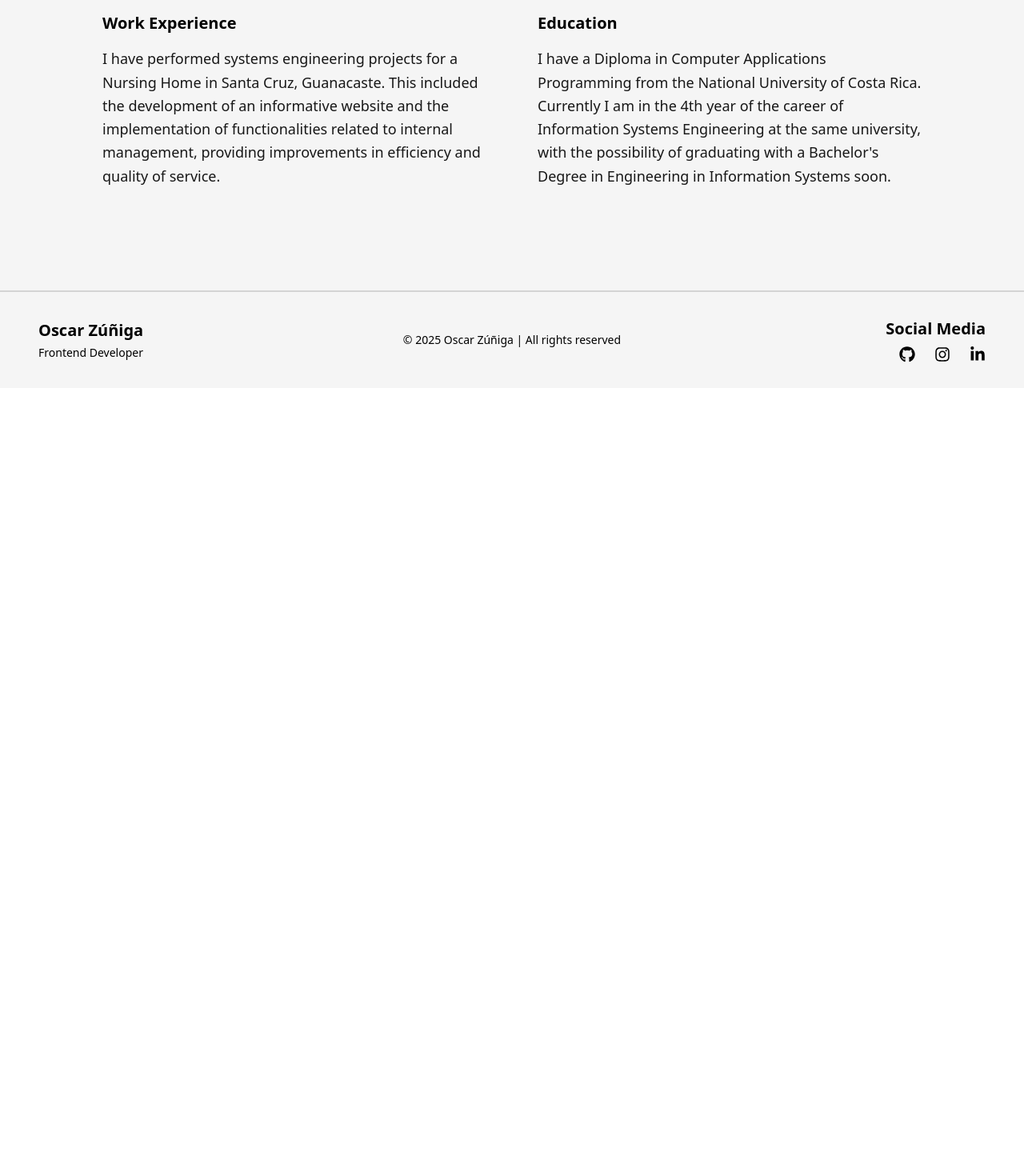
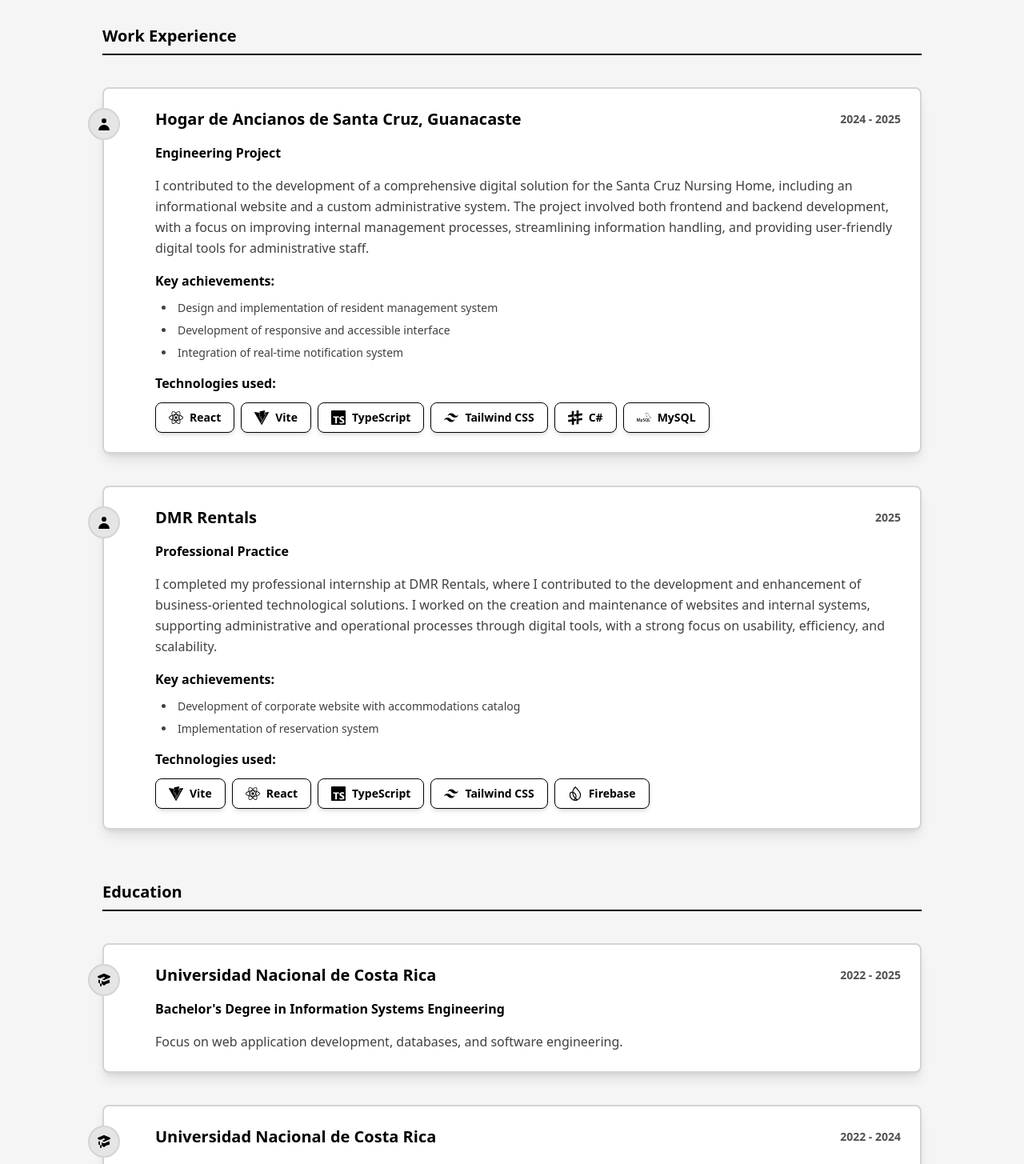
Before and after one commit to TosTar21/Portafolio_TosTar, a React (Vite) app: page /about in a window 1280 px wide. Shown: the part 920-2375 px from the top of the page at 80% size. Before the commit the page ends 1405 px from the top, so only its background shows below. Built offline with nearby package versions, Linux system fonts and the light colour scheme.

Commit message:
feat: update AboutMe section with new work experience and education details; add additional skills and technologies

```diff
--- a/src/components/Sections/AboutMe.tsx
+++ b/src/components/Sections/AboutMe.tsx
@@ -10,6 +10,12 @@ import {
   SiSupabase,
   SiTailwindcss,
   SiTypescript,
+  SiNodedotjs,
+  SiPostgresql,
+  SiPhp,
+  SiMysql,
+  SiSharp,
+  SiVite,
 } from "react-icons/si";
 import { aboutData } from "../../data/about";
 import { useLanguage } from "../../hooks/useLanguage";
@@ -27,6 +33,7 @@ const AboutMe = () => {
     JavaScript: { icon: SiJavascript, link: "https://www.w3schools.com/Js/" },
     React: { icon: SiReact, link: "https://reactjs.org" },
     TypeScript: { icon: SiTypescript, link: "https://www.typescriptlang.org" },
+    "Tailwind CSS": { icon: SiTailwindcss, link: "https://tailwindcss.com" },
     TailwindCSS: { icon: SiTailwindcss, link: "https://tailwindcss.com" },
     "React Query": { icon: SiReact, link: "https://tanstack.com/query/v4" },
     Firebase: { icon: SiFirebase, link: "https://firebase.google.com" },
@@ -35,6 +42,12 @@ const AboutMe = () => {
     GitHub: { icon: SiGit, link: "https://github.com" },
     "React Hook Form": { icon: SiReact, link: "https://react-hook-form.com" },
     Figma: { icon: SiFigma, link: "https://www.figma.com" },
+    "Node.js": { icon: SiNodedotjs, link: "https://nodejs.org" },
+    PostgreSQL: { icon: SiPostgresql, link: "https://www.postgresql.org" },
+    PHP: { icon: SiPhp, link: "https://www.php.net" },
+    MySQL: { icon: SiMysql, link: "https://www.mysql.com" },
+    "C#": { icon: SiSharp, link: "https://learn.microsoft.com/en-us/dotnet/csharp/" },
+    Vite: { icon: SiVite, link: "https://vitejs.dev" },
   };
 
   return (
@@ -129,19 +142,150 @@ const AboutMe = () => {
     </div>
   </div>
 
-  {/* Experiencia y Educación */}
-  <div className="max-w-5xl w-full mx-auto grid grid-cols-1 md:grid-cols-2 gap-10 md:gap-16 mt-12">
-    <div className="space-y-4">
-      <h4 className="text-lg md:text-xl font-bold">{about.workExperienceTitle}</h4>
-      <p className="text-base md:text-lg leading-relaxed opacity-90">
-        {about.workExperienceDescription}
-      </p>
+  {/* Experiencia Laboral */}
+  <div className="max-w-5xl w-full mx-auto mt-16">
+    <h3 className="text-lg md:text-xl font-bold mb-10 border-b-2 border-primary pb-2">
+      {about.workExperienceTitle}
+    </h3>
+    <div className="space-y-10">
+      {about.workExperience.map((job, index) => (
+        <div
+          key={index}
+          className={`
+            relative pl-16 p-6 rounded-lg border-2 shadow-lg
+            transition-all duration-300 hover:scale-[1.02] hover:shadow-2xl
+            ${isDarkMode ? "bg-neutral-700/50 border-neutral-600 hover:bg-neutral-700/70" : "bg-white border-neutral-300 hover:border-primary"}
+          `}
+        >
+          {/* Icon */}
+          <div
+            className={`
+              absolute left-[-20px] top-6 w-10 h-10 rounded-full
+              flex items-center justify-center
+              ${isDarkMode ? "bg-neutral-700" : "bg-neutral-200"}
+              border-2 ${isDarkMode ? "border-neutral-600" : "border-neutral-300"}
+            `}
+          >
+            <svg
+              className={isDarkMode ? "text-white" : "text-black"}
+              width="20"
+              height="20"
+              fill="currentColor"
+              viewBox="0 0 20 20"
+            >
+              <path d="M10 9a3 3 0 100-6 3 3 0 000 6zm-7 9a7 7 0 1114 0H3z" />
+            </svg>
+          </div>
+
+          {/* Content */}
+          <div className="space-y-4">
+            <div className="flex flex-col md:flex-row md:items-center md:justify-between gap-2">
+              <h4 className="text-lg md:text-xl font-bold">{job.company}</h4>
+              <span className={`text-sm font-semibold ${isDarkMode ? "text-neutral-400" : "text-neutral-600"}`}>
+                {job.year}
+              </span>
+            </div>
+            <p className={`text-base font-semibold ${isDarkMode ? "text-primary" : "text-primary"}`}>
+              {job.position}
+            </p>
+            <p className={`text-base leading-relaxed ${isDarkMode ? "text-neutral-300" : "text-neutral-700"}`}>
+              {job.description}
+            </p>
+
+            {/* Achievements */}
+            <div className="mt-4">
+              <p className="font-semibold mb-3">{about.achievementsLabel}</p>
+              <ul className="list-disc list-inside space-y-2 ml-2">
+                {job.achievements.map((achievement, i) => (
+                  <li key={i} className={`text-sm ${isDarkMode ? "text-neutral-300" : "text-neutral-700"}`}>
+                    {achievement}
+                  </li>
+                ))}
+              </ul>
+            </div>
+
+            {/* Technologies */}
+            <div className="mt-4">
+              <p className="font-semibold mb-3">{about.technologiesLabel}</p>
+              <div className="flex flex-wrap gap-2">
+                {job.technologies.map((tech, i) => {
+                  const techInfo = techData[tech] || { icon: SiReact, link: "#" };
+                  const TechIcon = techInfo.icon;
+                  return (
+                    <span
+                      key={i}
+                      className={`
+                        inline-flex items-center gap-2 border px-4 py-2 rounded-lg text-sm font-semibold shadow-md
+                        transition-transform duration-200 hover:scale-110
+                        ${isDarkMode ? "border-white bg-[#262626] text-white hover:bg-neutral-600" : "border-black bg-white text-black hover:bg-gray-100"}
+                      `}
+                    >
+                      {TechIcon && <TechIcon size={18} />}
+                      {tech}
+                    </span>
+                  );
+                })}
+              </div>
+            </div>
+          </div>
+        </div>
+      ))}
     </div>
-    <div className="space-y-4">
-      <h4 className="text-lg md:text-xl font-bold">{about.educationTitle}</h4>
-      <p className="text-base md:text-lg leading-relaxed opacity-90">
-        {about.educationDescription}
-      </p>
+  </div>
+
+  {/* Educación */}
+  <div className="max-w-5xl w-full mx-auto mt-16 mb-12">
+    <h3 className="text-lg md:text-xl font-bold mb-10 border-b-2 border-primary pb-2">
+      {about.educationTitle}
+    </h3>
+    <div className="space-y-10">
+      {about.education.map((edu, index) => (
+        <div
+          key={index}
+          className={`
+            relative pl-16 p-6 rounded-lg border-2 shadow-lg
+            transition-all duration-300 hover:scale-[1.02] hover:shadow-2xl
+            ${isDarkMode ? "bg-neutral-700/50 border-neutral-600 hover:bg-neutral-700/70" : "bg-white border-neutral-300 hover:border-primary"}
+          `}
+        >
+          {/* Icon */}
+          <div
+            className={`
+              absolute left-[-20px] top-6 w-10 h-10 rounded-full
+              flex items-center justify-center
+              ${isDarkMode ? "bg-neutral-700" : "bg-neutral-200"}
+              border-2 ${isDarkMode ? "border-neutral-600" : "border-neutral-300"}
+            `}
+          >
+            <svg
+              className={isDarkMode ? "text-white" : "text-black"}
+              width="20"
+              height="20"
+              fill="currentColor"
+              viewBox="0 0 20 20"
+            >
+              <path d="M10.394 2.08a1 1 0 00-.788 0l-7 3a1 1 0 000 1.84L5.25 8.051a.999.999 0 01.356-.257l4-1.714a1 1 0 11.788 1.838L7.667 9.088l1.94.831a1 1 0 00.787 0l7-3a1 1 0 000-1.838l-7-3zM3.31 9.397L5 10.12v4.102a8.969 8.969 0 00-1.05-.174 1 1 0 01-.89-.89 11.115 11.115 0 01.25-3.762zM9.3 16.573A9.026 9.026 0 007 14.935v-3.957l1.818.78a3 3 0 002.364 0l5.508-2.361a11.026 11.026 0 01.25 3.762 1 1 0 01-.89.89 8.968 8.968 0 00-5.35 2.524 1 1 0 01-1.4 0zM6 18a1 1 0 001-1v-2.065a8.935 8.935 0 00-2-.712V17a1 1 0 001 1z" />
+            </svg>
+          </div>
+
+          {/* Content */}
+          <div className="space-y-4">
+            <div className="flex flex-col md:flex-row md:items-center md:justify-between gap-2">
+              <h4 className="text-lg md:text-xl font-bold">{edu.institution}</h4>
+              <span className={`text-sm font-semibold ${isDarkMode ? "text-neutral-400" : "text-neutral-600"}`}>
+                {edu.year}
+              </span>
+            </div>
+            <p className={`text-base font-semibold ${isDarkMode ? "text-primary" : "text-primary"}`}>
+              {edu.degree}
+            </p>
+            <p className={`text-base leading-relaxed ${isDarkMode ? "text-neutral-300" : "text-neutral-700"}`}>
+              {edu.description}
+            </p>
+
+          </div>
+        </div>
+      ))}
     </div>
   </div>
 </motion.section>
--- a/src/data/about.ts
+++ b/src/data/about.ts
@@ -5,28 +5,106 @@ export const aboutData = {
       name: "Oscar Zúñiga Sánchez",
       title: "Frontend Developer",
       description: `As a Frontend Developer, I am passionate about creating clean and functional applications that provide an intuitive and enjoyable user experience. I enjoy working from the planning of the framework to the final details, ensuring an orderly and consistent flow in each project. I strongly believe in continuous improvement and value feedback as an opportunity to grow professionally and personally. My focus is on developing modern and scalable solutions that combine aesthetics and performance, always thinking about ease of use for the end user.`,
-      image: "./_MG_1163 (1).jpg", // Ajusta esta ruta a la imagen que quieras mostrar
+      image: "./_MG_1163 (1).jpg",
       skillsTitle: "Skills and Tools",
       skills: ["HTML", "CSS","JavaScript","React", "TailwindCSS", "React Query", "React Hook Form", "Figma", "Git", "GitHub", "Firebase", "Supabase"],
       workExperienceTitle: "Work Experience",
-      workExperienceDescription: "I have performed systems engineering projects for a Nursing Home in Santa Cruz, Guanacaste. This included the development of an informative website and the implementation of functionalities related to internal management, providing improvements in efficiency and quality of service.",
+      workExperience: [
+        {
+          company: "Hogar de Ancianos de Santa Cruz, Guanacaste",
+          position: "Engineering Project",
+          year: "2024 - 2025",
+          description: "I contributed to the development of a comprehensive digital solution for the Santa Cruz Nursing Home, including an informational website and a custom administrative system. The project involved both frontend and backend development, with a focus on improving internal management processes, streamlining information handling, and providing user-friendly digital tools for administrative staff.",
+          achievements: [
+            "Design and implementation of resident management system",
+            "Development of responsive and accessible interface",
+            "Integration of real-time notification system"
+          ],
+          technologies: ["React", "Vite", "TypeScript", "Tailwind CSS", "C#", "MySQL" ]
+        },
+        {
+          company: "DMR Rentals",
+          position: "Professional Practice",
+          year: "2025",
+          description: "I completed my professional internship at DMR Rentals, where I contributed to the development and enhancement of business-oriented technological solutions. I worked on the creation and maintenance of websites and internal systems, supporting administrative and operational processes through digital tools, with a strong focus on usability, efficiency, and scalability.",
+          achievements: [
+            "Development of corporate website with accommodations catalog",
+            "Implementation of reservation system"
+          ],
+          technologies: ["Vite", "React", "TypeScript", "Tailwind CSS", "Firebase"]
+        }
+      ],
+      achievementsLabel: "Key achievements:",
+      technologiesLabel: "Technologies used:",
       languagesTitle: "Languages",
       languagesDescription: ["Spanish (native)" ,"English (in process of learning)"],
       educationTitle: "Education",
-      educationDescription: "I have a Diploma in Computer Applications Programming from the National University of Costa Rica. Currently I am in the 4th year of the career of Information Systems Engineering at the same university, with the possibility of graduating with a Bachelor's Degree in Engineering in Information Systems soon.",
+      education: [
+        {
+          institution: "Universidad Nacional de Costa Rica",
+          degree: "Bachelor's Degree in Information Systems Engineering",
+          year: "2022 - 2025",
+          description: "Focus on web application development, databases, and software engineering.",
+        },
+        {
+          institution: "Universidad Nacional de Costa Rica",
+          degree: "Diploma in Computer Applications Programming",
+          year: "2022 - 2024",
+          description: "Foundation in programming, data structures, and software development.",
+        }
+      ]
     },
     es: {
       name: "Oscar Zúñiga Sánchez",
       title: "Desarrollador Frontend",
       description: `Como Desarrollador Frontend, me apasiona crear aplicaciones limpias y funcionales que brinden una experiencia de usuario intuitiva y agradable. Disfruto trabajar desde la planificación de la estructura hasta los detalles finales, asegurando un flujo ordenado y consistente en cada proyecto. Creo firmemente en la mejora continua y valoro las retroalimentaciones como una oportunidad para crecer profesional y personalmente. Mi enfoque está en desarrollar soluciones modernas y escalables que combinan estética y rendimiento, siempre pensando en facilitar el uso para el usuario final.`,
-      image: "./_MG_1163 (1).jpg", // Ajusta esta ruta a la imagen que quieras mostrar
+      image: "./_MG_1163 (1).jpg",
       skillsTitle: "Habilidades y Herramientas",
       skills: ["HTML", "CSS","JavaScript","React", "TailwindCSS", "React Query", "React Hook Form", "Figma", "Git", "GitHub", "Firebase", "Supabase"],
       workExperienceTitle: "Experiencia Laboral",
-      workExperienceDescription: "He realizado proyectos de ingeniería en sistemas para un Hogar de Ancianos en Santa Cruz, Guanacaste. Esto incluye el desarrollo de un sitio web informativo y la implementación de funcionalidades relacionadas con la gestión interna, aportando mejoras en la eficiencia y en la calidad del servicio.",
+      workExperience: [
+        {
+          company: "Hogar de Ancianos de Santa Cruz, Guanacaste",
+          position: "Proyecto de Ingeniería",
+          year: "2024 - 2025",
+          description: "Participé en el desarrollo de una solución digital integral para el Hogar de Ancianos de Santa Cruz, que incluyó un sitio web informativo y un sistema administrativo personalizado. El proyecto abarcó tanto el desarrollo frontend como backend, enfocado en optimizar la gestión interna, mejorar la organización de la información y facilitar el acceso a herramientas digitales para el personal administrativo.",
+          achievements: [
+            "Diseño e implementación de sistema de gestión de residentes",
+            "Desarrollo de interfaz responsive y accesible",
+            "Integración de sistema de notificaciones en tiempo real"
+          ],
+          technologies: ["React", "Vite", "TypeScript", "Tailwind CSS", "C#", "MySQL" ]
+        },
+        {
+          company: "DMR Rentals",
+          position: "Práctica Profesional",
+          year: "2025",
+          description: "Realicé mi práctica profesional en DMR Rentals, participando en el desarrollo y mejora de soluciones tecnológicas orientadas al negocio. Colaboré en la creación y mantenimiento de páginas web y sistemas internos, apoyando procesos administrativos y operativos mediante herramientas digitales, con un enfoque en usabilidad, eficiencia y escalabilidad.",
+          achievements: [
+            "Desarrollo de sitio web corporativo con catálogo de alojamientos",
+            "Implementación de sistema de reservas ",
+          ],
+        technologies: ["Vite", "React", "TypeScript", "Tailwind CSS", "Firebase"]
+        }
+      ],
+      achievementsLabel: "Logros destacados:",
+      technologiesLabel: "Tecnologías utilizadas:",
       languagesTitle: "Idiomas",
       languagesDescription: ["Español (nativo)", "Inglés (en proceso de aprendizaje)"],
       educationTitle: "Educación",
-      educationDescription: "Cuento con un Diplomado en Programación de Aplicaciones Informáticas de la Universidad Nacional de Costa Rica. Actualmente curso el 4.º año de la carrera de Ingeniería en Sistemas de Información en la misma universidad, con posibilidad de graduarme de Bachillerato en Ingeniería en Sistemas de Información próximamente",
+      education: [
+        {
+          institution: "Universidad Nacional de Costa Rica",
+          degree: "Bachillerato en Ingeniería en Sistemas de Información",
+          year: "2022 - 2025",
+          description: "Enfoque en desarrollo de aplicaciones web, bases de datos e ingeniería de software.",
+        },
+        {
+          institution: "Universidad Nacional de Costa Rica",
+          degree: "Diplomado en Programación de Aplicaciones Informáticas",
+          year: "2022 - 2024",
+          description: "Fundamentos en programación, estructuras de datos y desarrollo de software.",
+        }
+      ]
     }
   };
```
Also changed, not shown: public/fotoPerfil.jpg (deleted).
